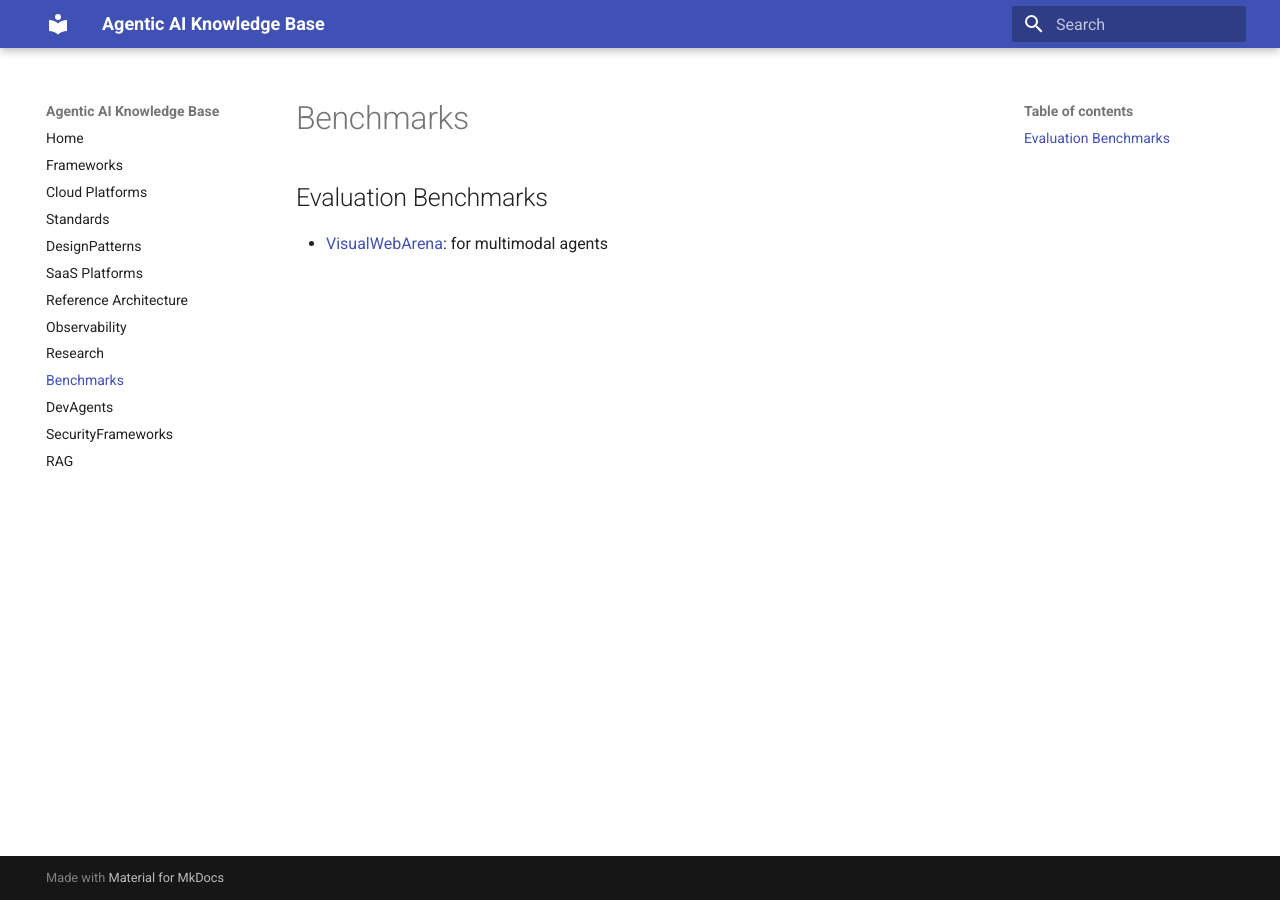
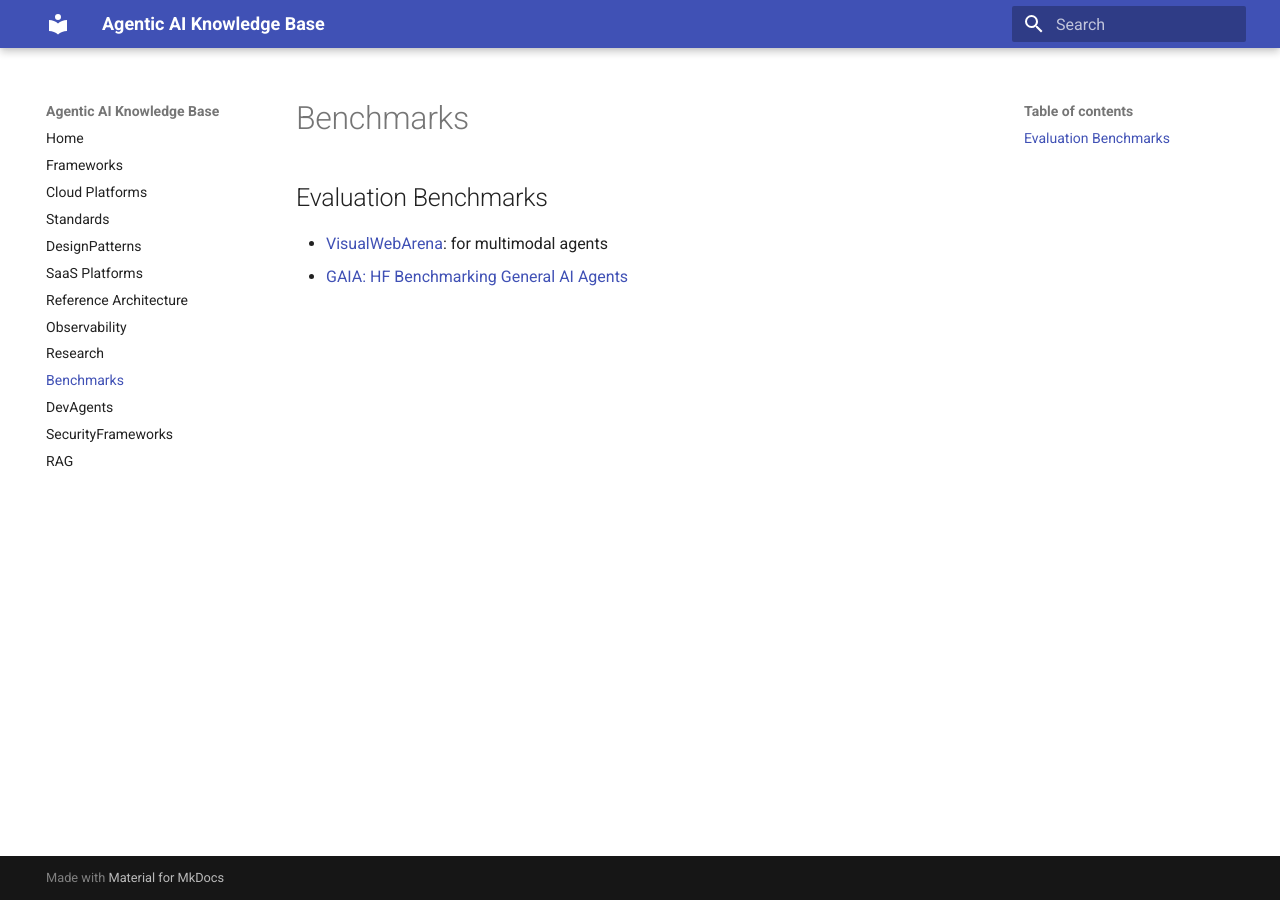
Before and after one commit to ankurkumarz/agentic-ai-knowledge-base, an MkDocs documentation site: the page built from docs/Benchmarks/Readme.md, in a window 1280 px wide. Built offline with MkDocs 1.6.1 and Material for MkDocs 9.7.7, drawn with Linux system fonts in a browser that asks for light colours.

Commit message:
Update Readme.md

```diff
--- a/docs/Benchmarks/Readme.md
+++ b/docs/Benchmarks/Readme.md
@@ -1,3 +1,4 @@
 ## Evaluation Benchmarks
 
 - [VisualWebArena](https://github.com/web-arena-x/visualwebarena): for multimodal agents
+- [GAIA: HF Benchmarking General AI Agents](https://huggingface.co/gaia-benchmark)
```
